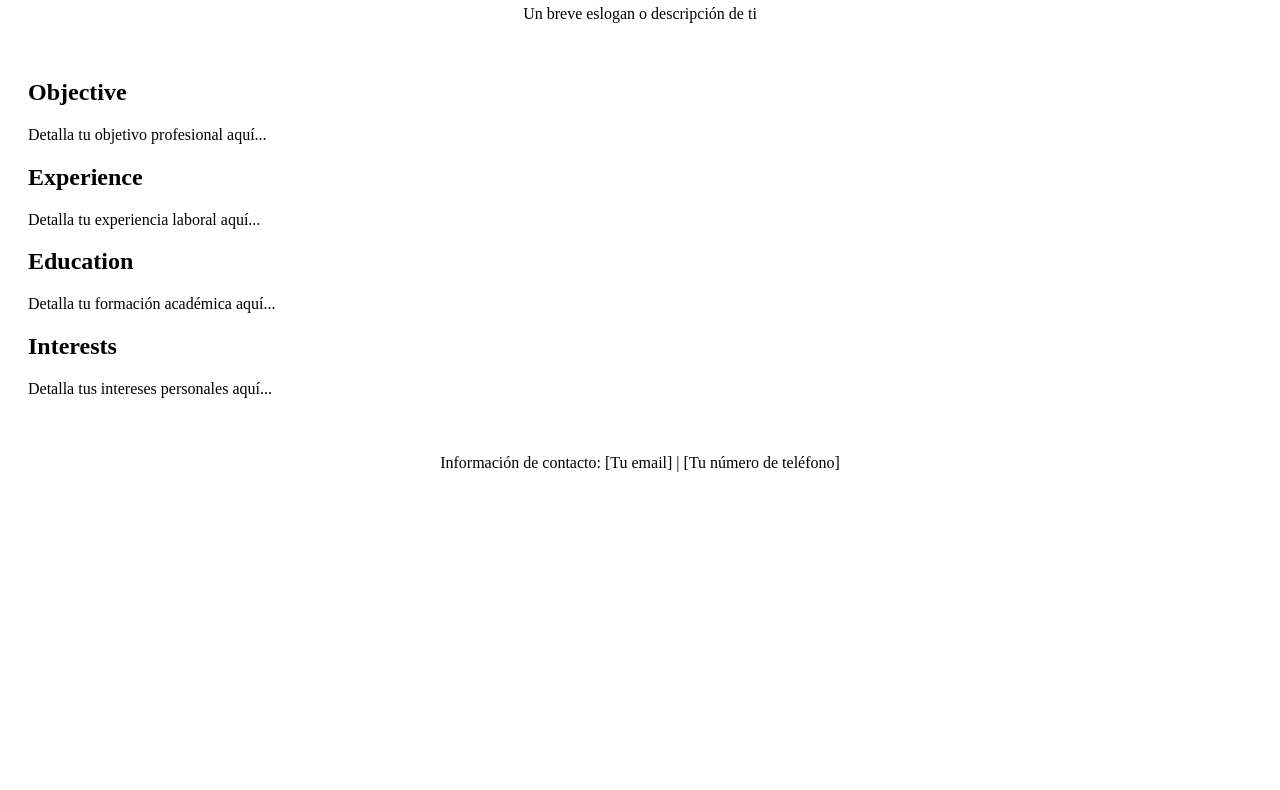
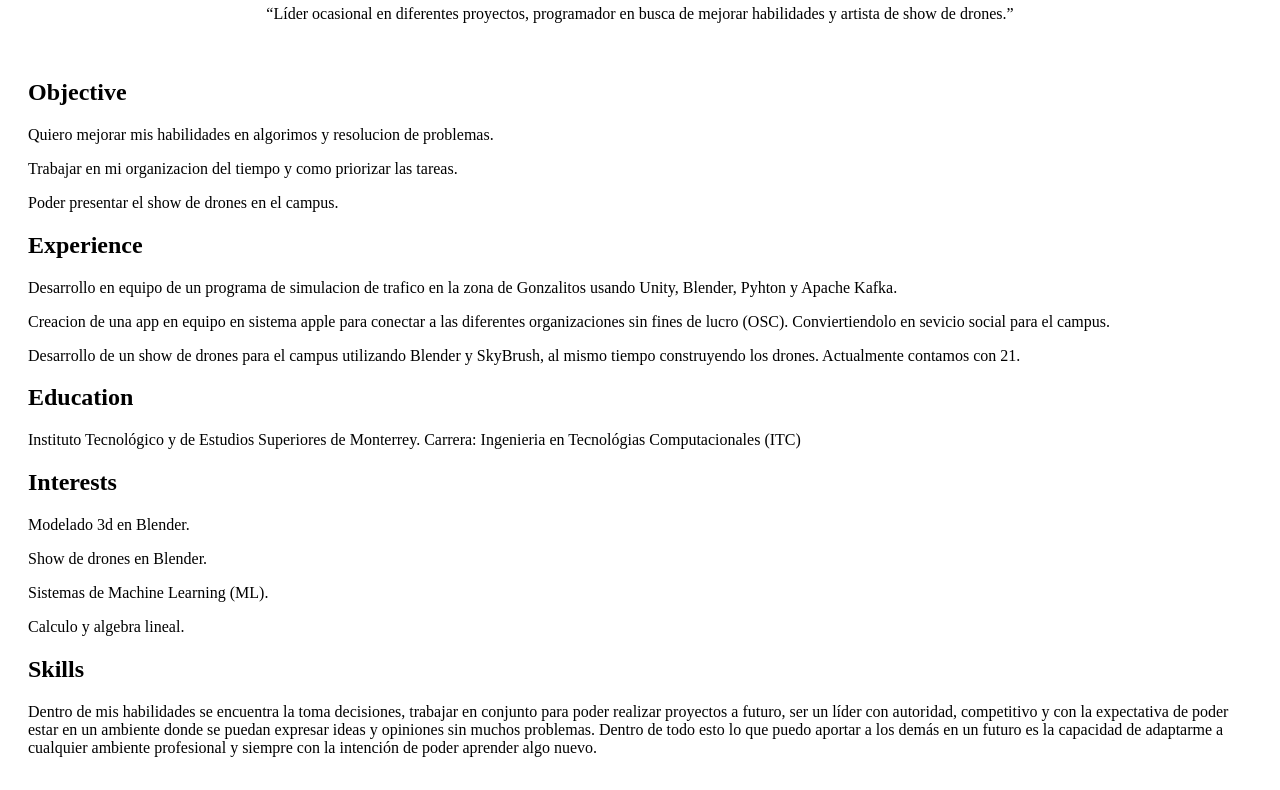
Before and after one commit to Spring1077/TC2005B, a plain HTML site: page Act1/Curriculum.html in a window 1280 px wide. Shown: the part 150-940 px from the top of the page. Before the commit the page ends 800 px from the top, so only its background shows below. Drawn offline with Linux system fonts and the light colour scheme.

Commit message:
Act1
CV terminado

```diff
--- a/Act1/Curriculum.html
+++ b/Act1/Curriculum.html
@@ -3,7 +3,7 @@
 <head>
     <meta charset="UTF-8">
     <meta name="viewport" content="width=device-width, initial-scale=1.0">
-    <title>Curriculum Vitae de [Tu Nombre Aquí]</title>
+    <title>Curriculum Vitae de Bryan Manuel De La O</title>
     <style>
         header {
             text-align: center;
@@ -22,34 +22,48 @@
 <body>
     <header>
         <h1>Curriculum Vitae</h1>
-        <h2>Tu Nombre Aquí</h2>
-        <p>Un breve eslogan o descripción de ti</p>
+        <h2>Bryan Manuel De La O</h2>
+        <p>“Líder ocasional en diferentes proyectos, programador en busca de mejorar habilidades y artista de show de drones.” </p>
     </header>
 
     <article>
         <section>
             <h2>Objective</h2>
-            <p>Detalla tu objetivo profesional aquí...</p>
+            <p>Quiero mejorar mis habilidades en algorimos y resolucion de problemas.</p>
+            <p>Trabajar en mi organizacion del tiempo y como priorizar las tareas.</p>
+            <p>Poder presentar el show de drones en el campus.</p>
         </section>
 
         <section>
             <h2>Experience</h2>
-            <p>Detalla tu experiencia laboral aquí...</p>
+            <p>Desarrollo en equipo de un programa de simulacion de trafico en la zona de Gonzalitos usando Unity, Blender, Pyhton y Apache Kafka.</p>
+            <p>Creacion de una app en equipo en sistema apple para conectar a las diferentes organizaciones sin fines de lucro (OSC). Conviertiendolo en sevicio social para el campus.</p>
+            <p>Desarrollo de un show de drones para el campus utilizando Blender y SkyBrush, al mismo tiempo construyendo los drones. Actualmente contamos con 21.</p>
         </section>
 
         <section>
             <h2>Education</h2>
-            <p>Detalla tu formación académica aquí...</p>
+            <p>Instituto Tecnológico y de Estudios Superiores de Monterrey.
+                Carrera: Ingenieria en Tecnológias Computacionales (ITC)
+            </p>
         </section>
 
         <section>
             <h2>Interests</h2>
-            <p>Detalla tus intereses personales aquí...</p>
+            <p>Modelado 3d en Blender. </p>
+            <p>Show de drones en Blender.</p>
+            <p>Sistemas de Machine Learning (ML).</p>
+            <p>Calculo y algebra lineal.</p>
+        </section>
+
+        <section>
+            <h2>Skills</h2>
+            <p>Dentro de mis habilidades se encuentra la toma decisiones, trabajar en conjunto para poder realizar proyectos a futuro, ser un líder con autoridad, competitivo y con la expectativa de poder estar en un ambiente donde se puedan expresar ideas y opiniones sin muchos problemas. Dentro de todo esto lo que puedo aportar a los demás en un futuro es la capacidad de adaptarme a cualquier ambiente profesional y siempre con la intención de poder aprender algo nuevo. </p>
         </section>
     </article>
 
     <footer>
-        <p>Información de contacto: [Tu email] | [Tu número de teléfono]</p>
+        <p>Información de contacto: A01246337@tec.mx | 6562465495</p>
     </footer>
 </body>
 </html>
```
